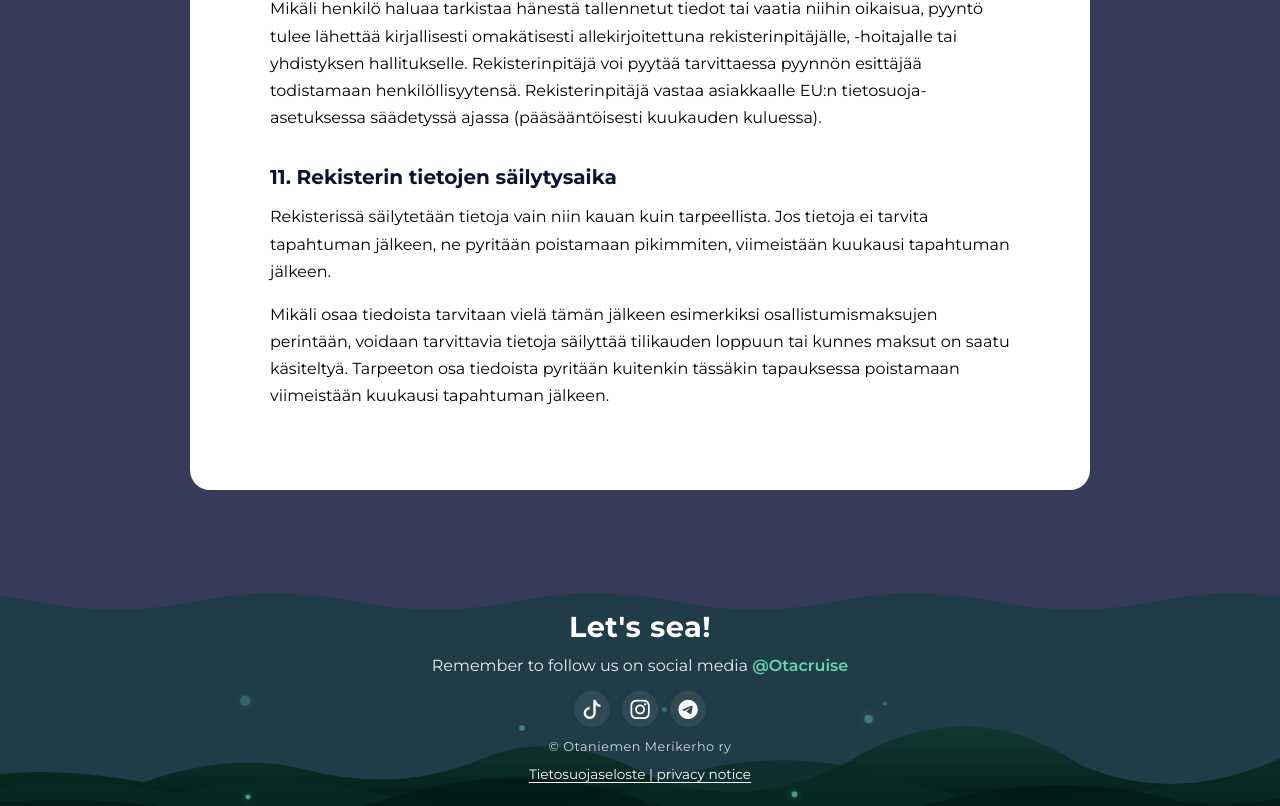
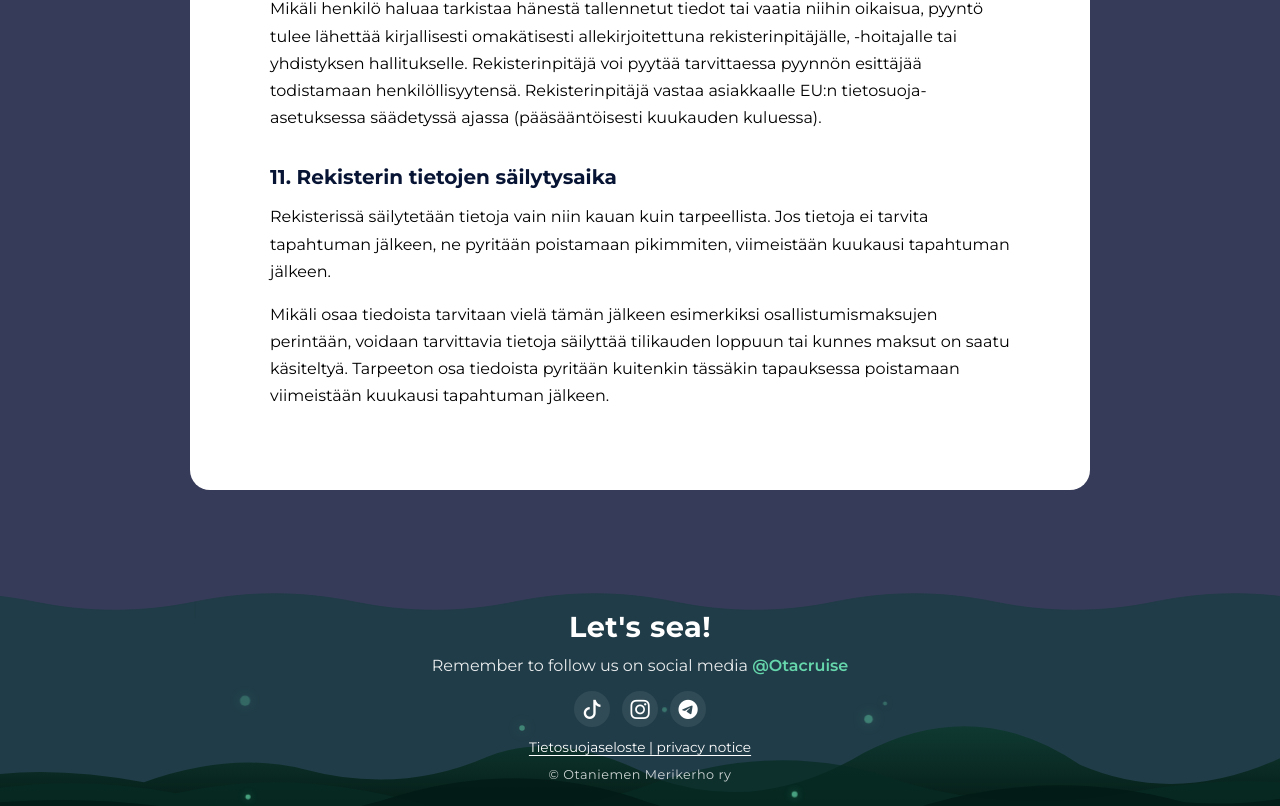
Before and after one commit to verkkomestari/otacruise, a React (Vite) app: page /privacy-notice in a window 1280 px wide. Shown: the part 2081-2887 px from the top of the page. Built offline with nearby package versions, Linux system fonts and the light colour scheme; a web font is replaced by a local one.

Commit message:
swap privacy notice on top of copyright

```diff
--- a/src/components/Footer.tsx
+++ b/src/components/Footer.tsx
@@ -299,10 +299,10 @@ const Footer = () => {
             <i className='bi bi-telegram' aria-hidden='true' />
           </SocialLink>
         </SocialLinks>
-        <Copyright>© Otaniemen Merikerho ry</Copyright>
         <PrivacyLink to='/privacy-notice'>
           Tietosuojaseloste | privacy notice
         </PrivacyLink>
+        <Copyright>© Otaniemen Merikerho ry</Copyright>
       </Content>
     </FooterWrapper>
   );
```
